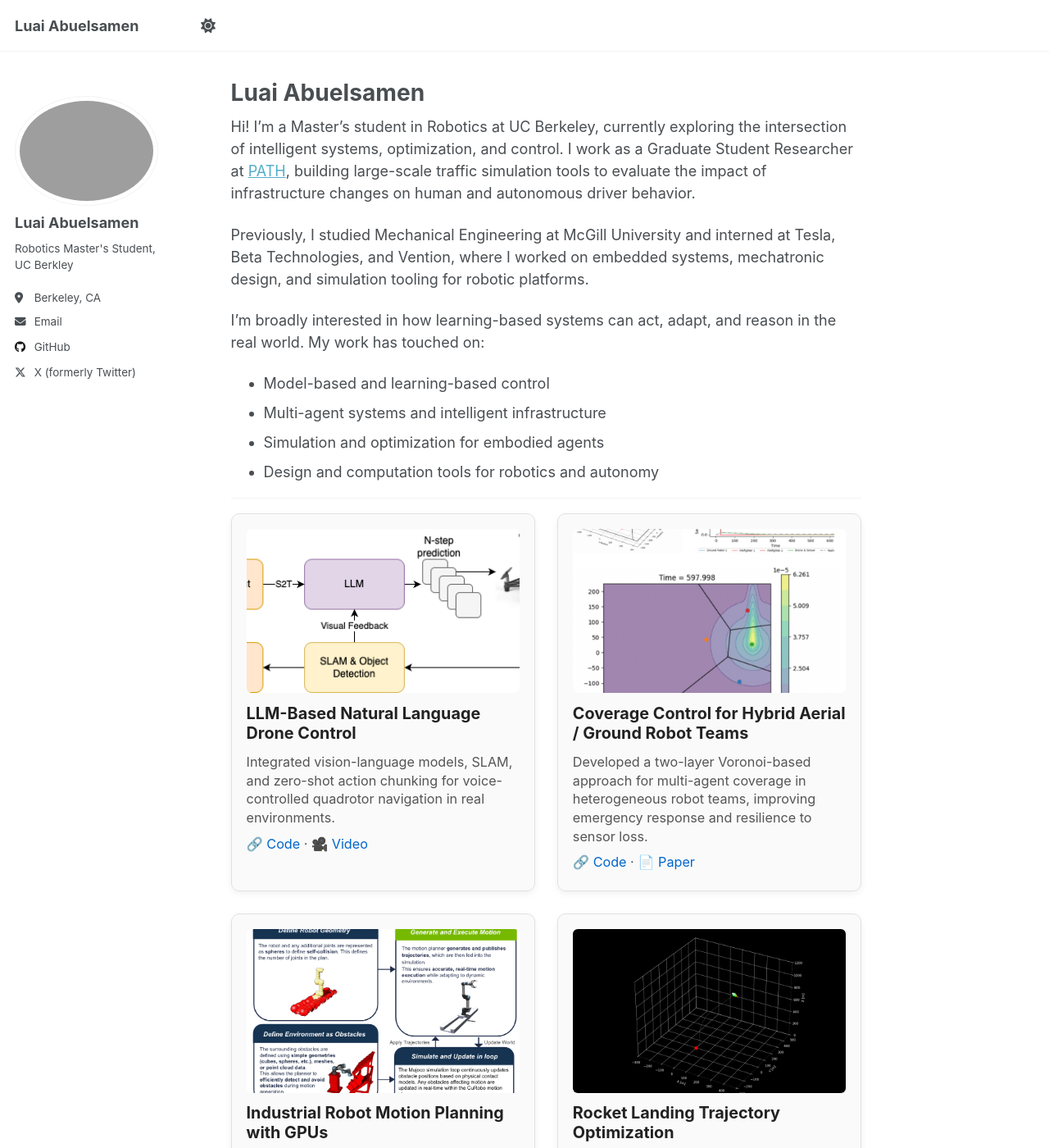
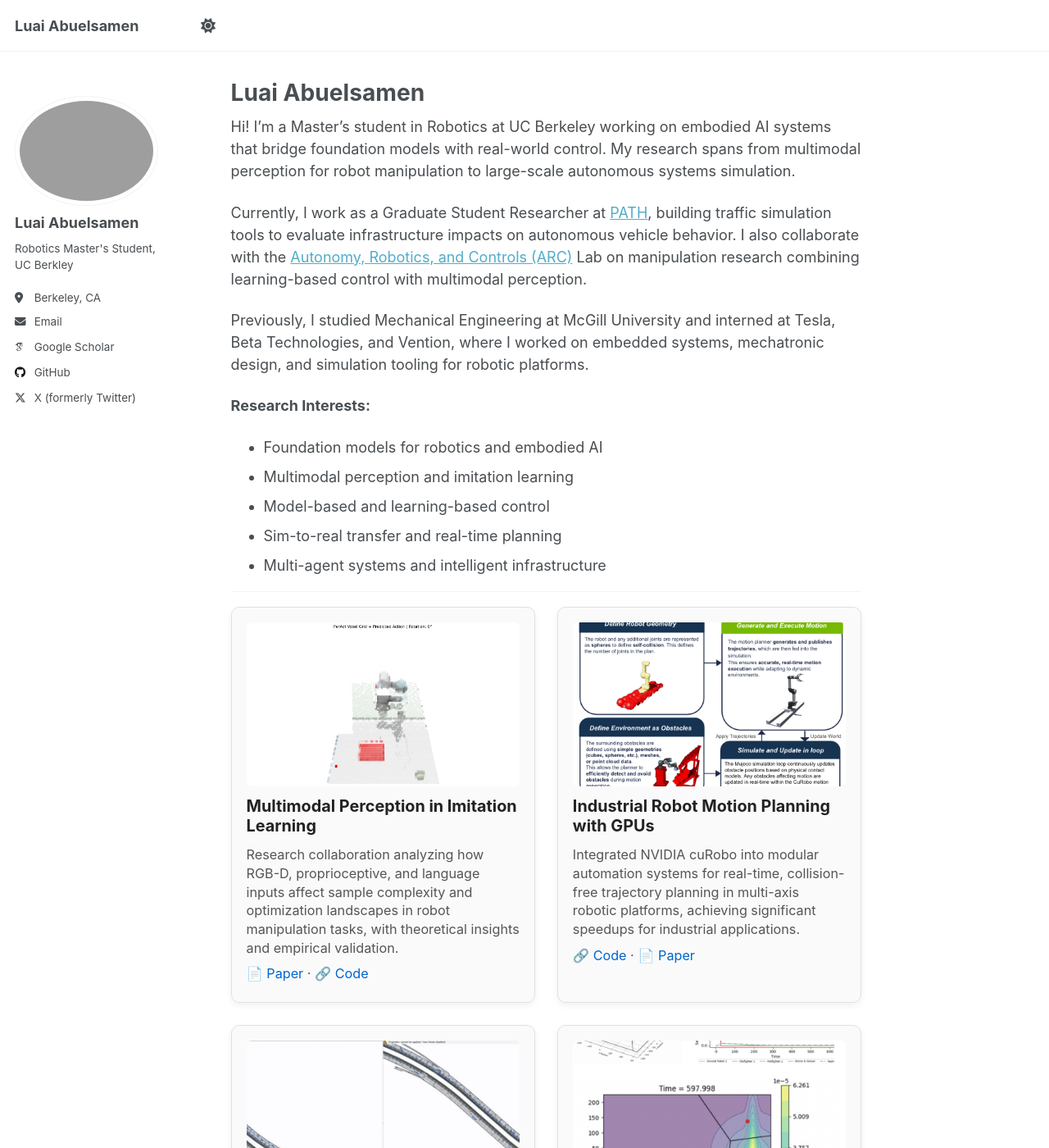
Before and after one commit to luaiabuelsamen/luaiabuelsamen.github.io, a Jekyll site: the page built from _pages/about.md, in a window 1280 px wide and 1400 px high. Shown: the whole window at 82% size. Built offline with Jekyll 4.4.1, drawn with Linux system fonts in a browser that asks for light colours; some web fonts are replaced; some of the changed text lies outside the part shown.

Commit message:
Update about.md

```diff
--- a/_config.yml
+++ b/_config.yml
@@ -33,7 +33,7 @@ author:
 
   # Academic websites
   arxiv            : # URL - Update with the correct link to your profile
-  # googlescholar    : "https://scholar.google.com/citations?user=PS_CX0AAAAAJ"
+  googlescholar    : https://scholar.google.com/citations?user=8nWxl1AAAAAJ&hl=en&oi=sra
   impactstory      : # URL
   # orcid            : "http://orcid.org/yourorcidurl"
   semantic         : # URL
--- a/_pages/about.md
+++ b/_pages/about.md
@@ -7,25 +7,87 @@ redirect_from:
   - /about.html
 ---
 
-Hi! I'm a Master's student in Robotics at UC Berkeley, currently exploring the intersection of intelligent systems, optimization, and control. I work as a Graduate Student Researcher at [PATH](https://path.berkeley.edu), building large-scale traffic simulation tools to evaluate the impact of infrastructure changes on human and autonomous driver behavior.
+Hi! I'm a Master's student in Robotics at UC Berkeley working on embodied AI systems that bridge foundation models with real-world control. My research spans from multimodal perception for robot manipulation to large-scale autonomous systems simulation.
+
+Currently, I work as a Graduate Student Researcher at [PATH](https://path.berkeley.edu), building traffic simulation tools to evaluate infrastructure impacts on autonomous vehicle behavior. I also collaborate with the [Autonomy, Robotics, and Controls (ARC)](https://sites.google.com/berkeley.edu/prof-roberto-horowitz/people) Lab on manipulation research combining learning-based control with multimodal perception.
 
 Previously, I studied Mechanical Engineering at McGill University and interned at Tesla, Beta Technologies, and Vention, where I worked on embedded systems, mechatronic design, and simulation tooling for robotic platforms.
 
-I'm broadly interested in how learning-based systems can act, adapt, and reason in the real world. My work has touched on:
+**Research Interests:**
+- Foundation models for robotics and embodied AI
+- Multimodal perception and imitation learning
 - Model-based and learning-based control
+- Sim-to-real transfer and real-time planning
 - Multi-agent systems and intelligent infrastructure
-- Simulation and optimization for embodied agents
-- Design and computation tools for robotics and autonomy
 
 ---
 
 <div class="project-grid">
 
   <div class="project-card">
+    <img src="/images/voxels.png" alt="Multimodal Imitation Learning" />
+    <div class="project-content">
+      <h3><strong>Multimodal Perception in Imitation Learning</strong></h3>
+      <p>Research collaboration analyzing how RGB-D, proprioceptive, and language inputs affect sample complexity and optimization landscapes in robot manipulation tasks, with theoretical insights and empirical validation.</p>
+      <p>
+        <a href="https://arxiv.org/abs/2508.05077">📄 Paper</a> ·
+        <a href="https://github.com/luaiabuelsamen/pick_and_place">🔗 Code</a>
+      </p>
+    </div>
+  </div>
+
+  <div class="project-card">
+    <img src="/images/gpu.png" alt="Industrial Robot Motion Planning" />
+    <div class="project-content">
+      <h3><strong>Industrial Robot Motion Planning with GPUs</strong></h3>
+      <p>Integrated NVIDIA cuRobo into modular automation systems for real-time, collision-free trajectory planning in multi-axis robotic platforms, achieving significant speedups for industrial applications.</p>
+      <p>
+        <a href="https://github.com/luaiabuelsamen/VentionMotionPlanner">🔗 Code</a> ·
+        <a href="https://arxiv.org/abs/2508.04146">📄 Paper</a>
+      </p>
+    </div>
+  </div>
+
+  <div class="project-card">
+    <img src="/images/traffic.gif" alt="PATH Simulation" />
+    <div class="project-content">
+      <h3><strong>Autonomous Vehicle Infrastructure Impact Study</strong></h3>
+      <p>Funded research position developing microsimulation models using Aimsun Next to assess freeway auxiliary lane removal impacts on mainline and arterial flows in mixed autonomy scenarios.</p>
+      <p>
+        <a href="https://drive.google.com/file/d/1Uvhiqlq9BkToVlS6ZZTnwhuWWCBXudWC/view?usp=sharing">📄 Paper (submitted to TRB)</a>
+      </p>
+    </div>
+  </div>
+
+  <div class="project-card">
+    <img src="/images/CoverageControl.png" alt="Coverage Control" />
+    <div class="project-content">
+      <h3><strong>Coverage Control for Hybrid Aerial / Ground Robot Teams</strong></h3>
+      <p>Developed a two-layer Voronoi-based approach for multi-agent coverage in heterogeneous robot teams, improving emergency response coordination and resilience to sensor loss.</p>
+      <p>
+        <a href="https://github.com/dHutchings/ME292B/tree/master/final_project">🔗 Code</a> ·
+        <a href="https://drive.google.com/file/d/1XoUTgT1_qR2gOTL1xUAzfZ57Qem-vZP6/view">📄 Paper</a>
+      </p>
+    </div>
+  </div>
+
+  <div class="project-card">
+    <img src="/images/rocket_trajectory.gif" alt="Rocket Landing Optimization" />
+    <div class="project-content">
+      <h3><strong>Rocket Landing Trajectory Optimization</strong></h3>
+      <p>Implemented SOCP-based convex optimization in Python for soft landing guidance, accounting for vehicle dynamics, control limits, and environmental constraints with real-time performance.</p>
+      <p>
+        <a href="https://github.com/luaiabuelsamen/SoftLandingMPC">🔗 Code</a> ·
+        <a href="https://docs.google.com/document/d/11QCTM3BNVeIW7PA9SoeAVAMo6YDuA-Zh4ko_VKOMwwU/edit?usp=sharing">📄 Report</a>
+      </p>
+    </div>
+  </div>
+
+  <div class="project-card">
     <img src="/images/drone.png" alt="LLM Drone Control" />
     <div class="project-content">
       <h3><strong>LLM-Based Natural Language Drone Control</strong></h3>
-      <p>Integrated vision-language models, SLAM, and zero-shot action chunking for voice-controlled quadrotor navigation in real environments.</p>
+      <p>Rapid prototyping project integrating vision-language models, SLAM, and zero-shot action chunking for voice-controlled quadrotor navigation in real environments. Built for Eric Schmidt AI hackathon.</p>
       <p>
         <a href="https://github.com/einjun03/drone_follower">🔗 Code</a> ·
         <a href="https://drive.google.com/file/d/1fDzkQsQkkZZLiuYc3AgknRpwYNpTFnID/view?usp=drive_link">🎥 Video</a>
@@ -34,69 +96,10 @@ I'm broadly interested in how learning-based systems can act, adapt, and reason
   </div>
 
   <div class="project-card">
-    <img src="/images/CoverageControl.png" alt="Coverage Control" />
-    <div class="project-content">
-      <h3><strong>Coverage Control for Hybrid Aerial / Ground Robot Teams</strong></h3>
-      <p>Developed a two-layer Voronoi-based approach for multi-agent coverage in heterogeneous robot teams, improving emergency response and resilience to sensor loss.</p>
-      <p>
-        <a href="https://github.com/dHutchings/ME292B/tree/master/final_project">🔗 Code</a> ·
-        <a href="https://drive.google.com/file/d/1XoUTgT1_qR2gOTL1xUAzfZ57Qem-vZP6/view">📄 Paper</a>
-      </p>
-    </div>
-  </div>
-
-  <div class="project-card">
-    <img src="/images/gpu.png" alt="Industrial Robot Motion Planning" />
-    <div class="project-content">
-      <h3><strong>Industrial Robot Motion Planning with GPUs</strong></h3>
-      <p>Integrated NVIDIA cuRobo into modular automation systems for real-time, collision-free trajectory planning in multi-axis robotic platforms.</p>
-      <p>
-        <a href="https://github.com/luaiabuelsamen/VentionMotionPlanner">🔗 Code</a> ·
-        <a href="https://arxiv.org/abs/2508.04146">📄 Paper</a>
-      </p>
-    </div>
-  </div>
-
-  <div class="project-card">
-    <img src="/images/rocket_trajectory.gif" alt="Rocket Landing Optimization" />
-    <div class="project-content">
-      <h3><strong>Rocket Landing Trajectory Optimization</strong></h3>
-      <p>Implemented SOCP-based convex optimization in Python for soft landing guidance, accounting for dynamics, control limits, and environmental constraints.</p>
-      <p>
-        <a href="https://github.com/luaiabuelsamen/SoftLandingMPC">🔗 Code</a> ·
-        <a href="https://docs.google.com/document/d/11QCTM3BNVeIW7PA9SoeAVAMo6YDuA-Zh4ko_VKOMwwU/edit?usp=sharing">📄 Report</a>
-      </p>
-    </div>
-  </div>
-
-  <div class="project-card">
-    <img src="/images/voxels.png" alt="Multimodal Imitation Learning" />
-    <div class="project-content">
-      <h3><strong>Multimodal Perception in Imitation Learning</strong></h3>
-      <p>Theoretical analysis of RGB-D, proprioceptive, and language input effects on sample complexity and optimization landscapes in imitation learning.</p>
-      <p>
-        <a href="https://arxiv.org/abs/2508.05077">📄 Paper</a> ·
-        <a href="https://github.com/luaiabuelsamen/pick_and_place">🔗 Code</a>
-      </p>
-    </div>
-  </div>
-
-  <div class="project-card">
-    <img src="/images/traffic.gif" alt="PATH Simulation" />
-    <div class="project-content">
-      <h3><strong>Auxiliary Lane Removal Impact Study</strong></h3>
-      <p>Microsimulation analysis of freeway auxiliary lane removal using Aimsun Next, assessing impacts on mainline and arterial flows in mixed autonomy scenarios.</p>
-      <p>
-        <a href="https://drive.google.com/file/d/1Uvhiqlq9BkToVlS6ZZTnwhuWWCBXudWC/view?usp=sharing">📄 Paper (submitted to TRB)</a>
-      </p>
-    </div>
-  </div>
-
-  <div class="project-card">
     <img src="/images/pihatrobot.gif" alt="Motor Controller Pi-Hat" />
     <div class="project-content">
       <h3><strong>PCB Design: Raspberry Pi Motor Controller Hat</strong></h3>
-      <p>Custom PCB enabling high-current servo control and force sensing for autonomous robots, with integrated power regulation and I²C multiplexing.</p>
+      <p>Custom PCB enabling high-current servo control and force sensing for autonomous robots, with integrated power regulation and I²C multiplexing for research platform development.</p>
       <p><a href="https://sites.google.com/berkeley.edu/ape-sp25-project-showcase/ape-robot-pi-hat?authuser=0">🔗 Project Page</a></p>
     </div>
   </div>
@@ -109,6 +112,7 @@ I'm broadly interested in how learning-based systems can act, adapt, and reason
   grid-template-columns: repeat(auto-fit, minmax(320px, 1fr));
   gap: 1.5rem;
   margin-top: 1rem;
+  align-items: stretch;
 }
 .project-card {
   border-radius: 10px;
```
